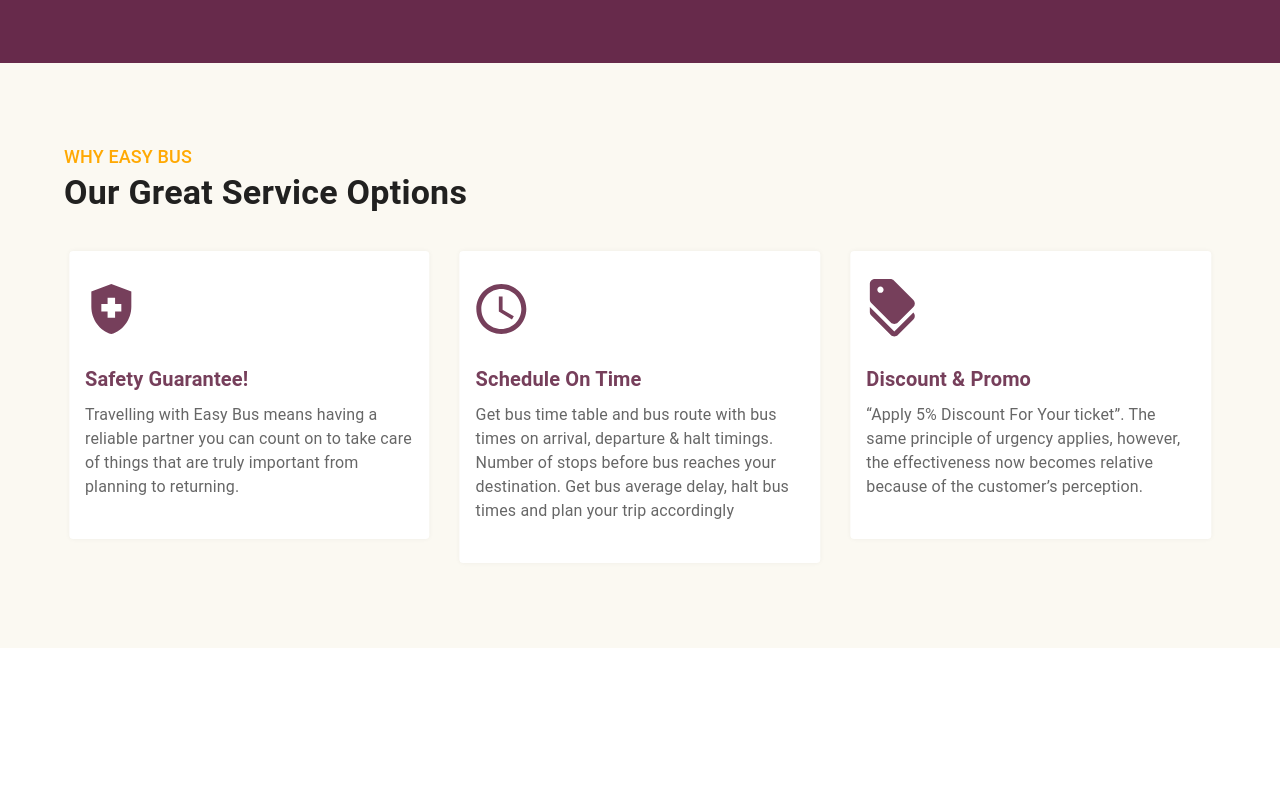
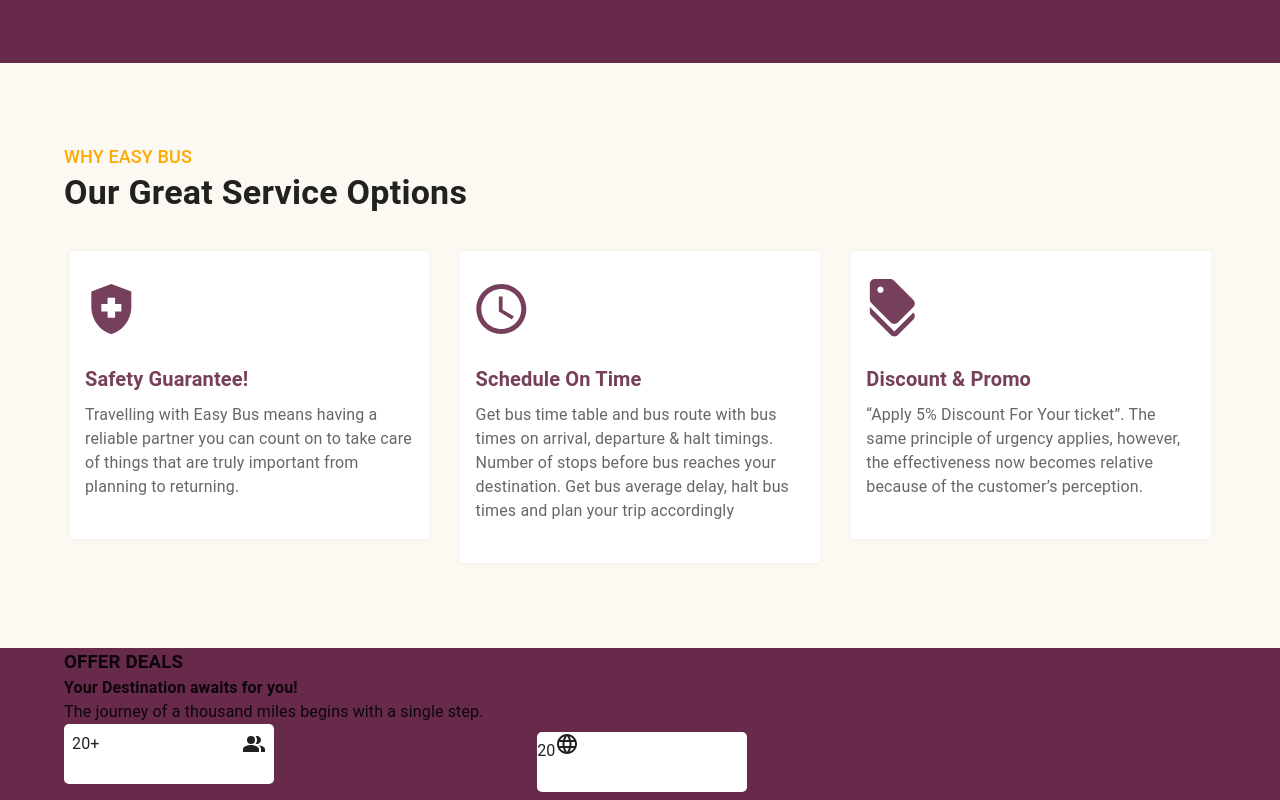
Before and after one commit to apo-star/React_Easybus, a React (Vite) app in the folder frontend/: page / in a window 1280 px wide. Shown: the part 3386-4186 px from the top of the page. Before the commit the page ends 4034 px from the top, so only its background shows below. Built offline with nearby package versions, Linux system fonts and the light colour scheme.

Commit message:
counter card added

```diff
--- a/frontend/src/pages/home/Home.jsx
+++ b/frontend/src/pages/home/Home.jsx
@@ -15,7 +15,7 @@
       <Routes />
       <Brands />
       <ServiceOptions />
-      {/* <Destination /> */}
+      <Destination />
     </div>
   );
 };
--- /dev/null
+++ b/frontend/src/pages/home/sections/destination/counter.css
@@ -0,0 +1,3 @@
+.counter{
+    border-radius: 5px;
+}
--- a/frontend/src/pages/home/sections/destination/destination.jsx
+++ b/frontend/src/pages/home/sections/destination/destination.jsx
@@ -1,18 +1,40 @@
+import { Box, Stack } from '@mui/material';
+import PeopleAltIcon from '@mui/icons-material/PeopleAlt';
+import LanguageIcon from '@mui/icons-material/Language';
 import React from 'react'
 import CountUp from 'react-countup';
 
+import './counter.css';
+
 const Destination = () => {
   return (
-    <div>
-        <div>
-            <h3>OFFER DEALS</h3>
-            <h4>Your Destination awaits for you!</h4>
-            <p>The journey of a thousand miles begins with a single step.</p>
-            <div className="counter">
-                <CountUp start={0.0} duration={0.5} end={20}></CountUp>
-            </div>
-        </div>
-    </div>
+    <Box sx={{ bgcolor: "#672A4B" }}>
+      <Stack maxWidth={"90%"} mx={"auto"}>
+        <h3>OFFER DEALS</h3>
+        <h4>Your Destination awaits for you!</h4>
+        <p>The journey of a thousand miles begins with a single step.</p>
+
+        <Box maxWidth={"60%"} display="flex" justifyContent="space-between" spacing={2} >
+
+          <Box width={210} height={60} sx={{ bgcolor: "#fff" }} className="counter">
+
+            <Box margin={1} display="flex" justifyContent="space-between" >
+              <div>
+                <CountUp start={1} duration={0.5} end={20} />
+                <span>+</span>
+              </div>
+              <PeopleAltIcon />
+            </Box>
+
+          </Box>
+
+          <Box margin={1} width={210} height={60} sx={{ bgcolor: "#fff" }} className="counter">
+            <CountUp start={1} duration={-.5} end={20}></CountUp>
+            <LanguageIcon />
+          </Box>
+        </Box>
+      </Stack>
+    </Box>
   )
 }
 
```
